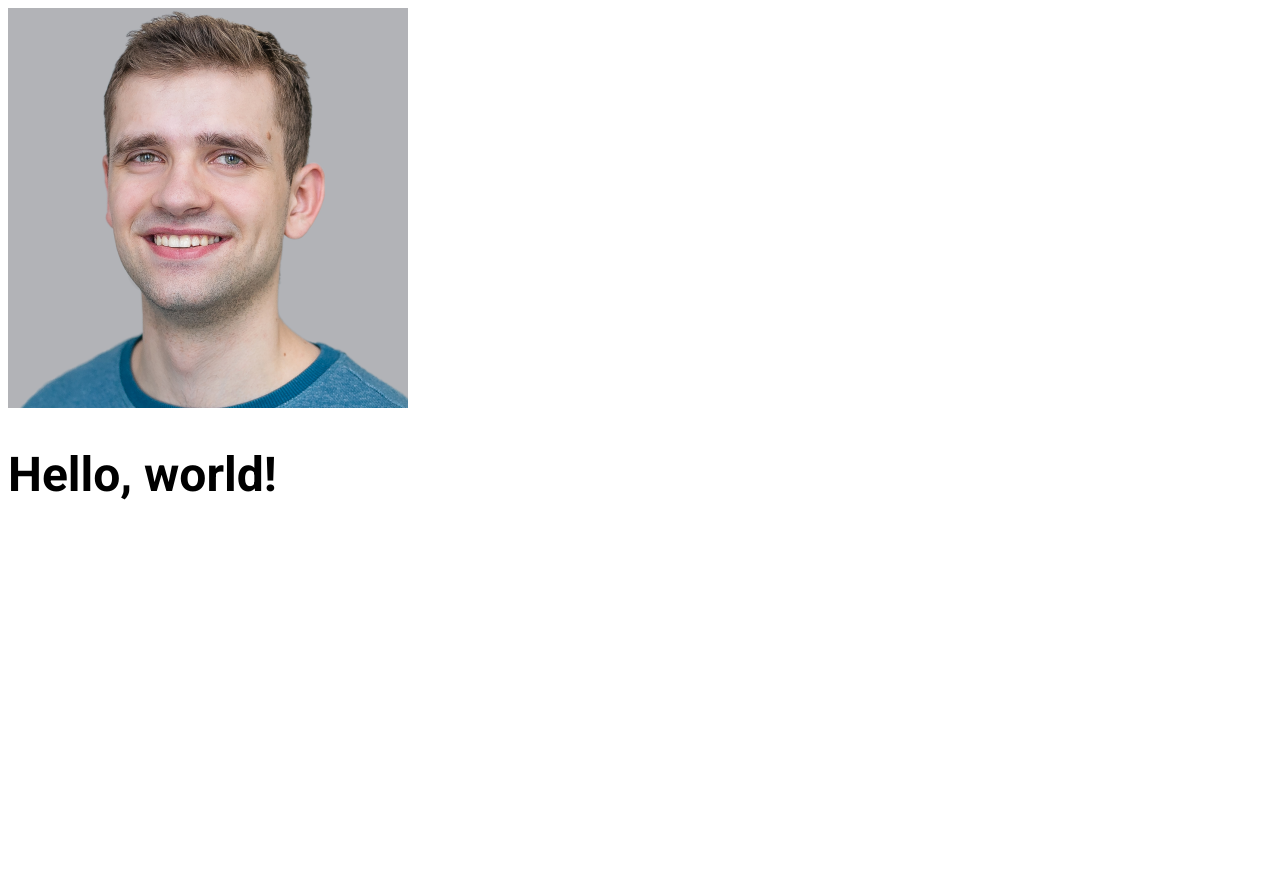
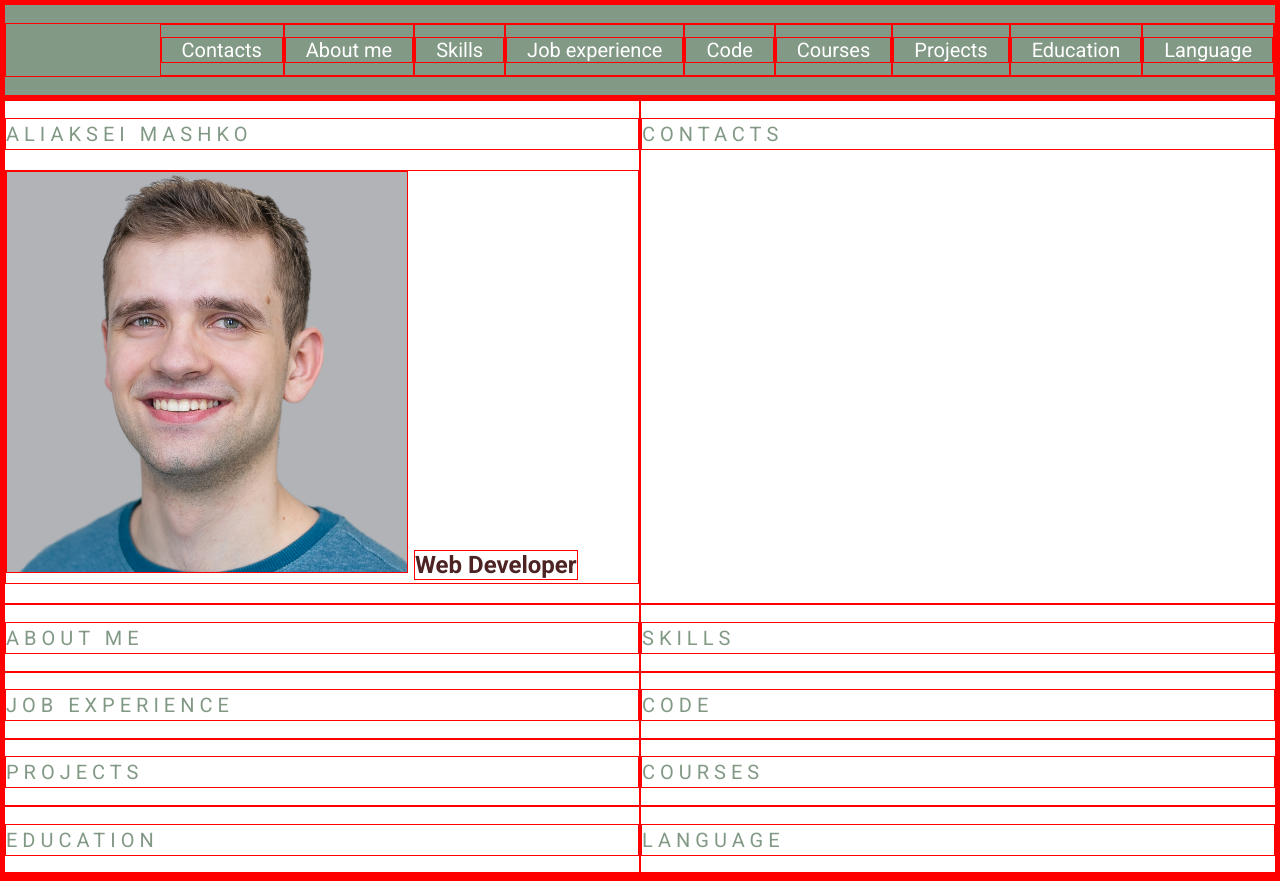
Before and after one commit to AlexeiMo/rsschool-cv, a plain HTML site: page index.html in a window 1280 px wide. Before the commit the page ends 800 px from the top, so only its background shows below. Drawn offline with Linux system fonts and the light colour scheme.

Commit message:
feat: add basic elements to index.html file and styles to style.css file

```diff
--- a/index.html
+++ b/index.html
@@ -10,12 +10,62 @@
     <link rel="preconnect" href="https://fonts.gstatic.com" crossorigin>
     <link href="https://fonts.googleapis.com/css2?family=Roboto:ital,wght@0,400;0,700;1,400&display=swap" rel="stylesheet">
 </head>
-<body>
+<body class="body">
+    <header class="header">
+        <div class="container">
+            <nav class="nav">
+                <ul class="nav-list">
+                    <li class="nav-item"><a href="#contacts" class="link nav-link">Contacts</a></li>
+                    <li class="nav-item"><a href="#about-me" class="link nav-link">About me</a></li>
+                    <li class="nav-item"><a href="#skills" class="link nav-link">Skills</a></li>
+                    <li class="nav-item"><a href="#job-experience" class="link nav-link">Job experience</a></li>
+                    <li class="nav-item"><a href="#code" class="link nav-link">Code</a></li>
+                    <li class="nav-item"><a href="#courses" class="link nav-link">Courses</a></li>
+                    <li class="nav-item"><a href="#projects" class="link nav-link">Projects</a></li>
+                    <li class="nav-item"><a href="#education" class="link nav-link">Education</a></li>
+                    <li class="nav-item"><a href="#language" class="link nav-link">Language</a></li>
+                </ul>
+            </nav>
+        </div>
+    </header>
     <main class="main">
-        <img src="assets/img/profile_image.png" alt="my photo">
-        <h1>
-            Hello, world!
-        </h1>
+        <div class="container main-container">
+            <section class="section" id="profile">
+                <h1 class="section-title">Aliaksei Mashko<h1>
+                <img src="assets/img/profile_image.png" alt="avatar">
+                <span>Web Developer</span>
+            </section>
+            <section class="section" id="contacts">
+                <h2 class="section-title">Contacts</h2>
+            </section>
+            <section class="section" id="about-me">
+                <h2 class="section-title">About me</h2>
+            </section>
+            <section class="section" id="skills">
+                <h2 class="section-title">Skills</h2>
+            </section>
+            <section class="section" id="job-experience">
+                <h2 class="section-title">Job experience</h2>
+            </section>
+            <section class="section" id="code">
+                <h2 class="section-title">Code</h2>
+            </section>
+            <section class="section" id="projects">
+                <h2 class="section-title">Projects</h2>
+            </section>
+            <section class="section" id="courses">
+                <h2 class="section-title">Courses</h2>
+            </section>
+            <section class="section" id="education">
+                <h2 class="section-title">Education</h2>
+            </section>
+            <section class="section" id="language">
+                <h2 class="section-title">Language</h2>
+            </section>
+        </div>
     </main>
+    <footer class="footer">
+        <div class="container"></div>
+    </footer>
 </body>
 </html>
--- a/style.css
+++ b/style.css
@@ -1,11 +1,97 @@
 * {
     box-sizing: border-box;
+    border: 1px solid red;
 }
 
-.main {
-    font-size: 24px;
+html {
+    scroll-behavior: smooth;
 }
 
-body {
+.body {
     font-family: "Roboto", sans-serif;
+    font-size: 18px;
+    font-weight: 400;
+    line-height: 1.5;
+    color: #4d2323;
+
+    min-height: 100vh;
+    margin: 0px;
+    padding: 0px;
+
+    display: flex;
+    flex-direction: column;
+    justify-content: space-between;
 }
+
+.container {
+    max-width: 1440px;
+    margin: 0 auto;
+}
+
+.link {
+    text-decoration: none;
+    color: #829985;
+    transition: color 0.5s;
+}
+
+.link:hover {
+    color: #5d7260;
+}
+
+.header {
+    background-color: #829985;
+}
+
+.nav-list {
+    display: flex;
+    justify-content: flex-end;
+    align-items: center;
+    list-style: none;
+}
+
+.nav-link {
+    color: #ffffff;
+    font-size: 20px;
+
+    padding: 0 20px;
+    line-height: 50px;
+}
+
+.main-container {
+    display: flex;
+    flex-wrap: wrap;
+}
+
+.section {
+    width: 50%;
+    font-size: 16px;
+}
+
+.section-title {
+    font-size: 20px;
+    font-weight: 400;
+    text-transform: uppercase;
+    letter-spacing: 5px;
+    color: #829985;
+}
+
+.section-item a {
+    color: #829985;
+    text-decoration: none;
+    transition: color 0.5s;
+}
+
+.section-item a:hover {
+    color: #4d2323;
+}
+
+.footer {
+    background-color: #829985;
+}
+
+
+@media(max-width: 768px) {
+    .section {
+        width: 100%;
+    }
+}
```
